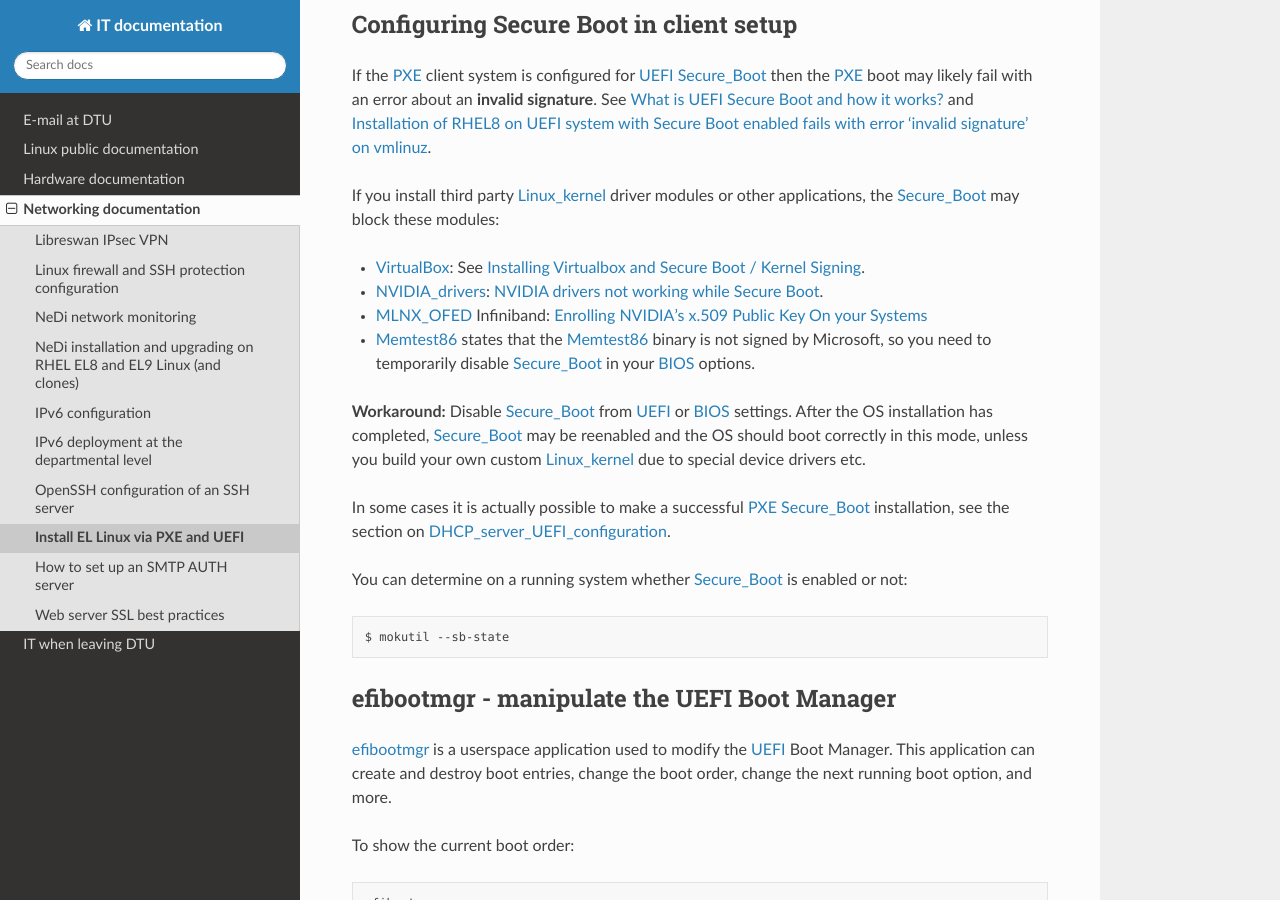
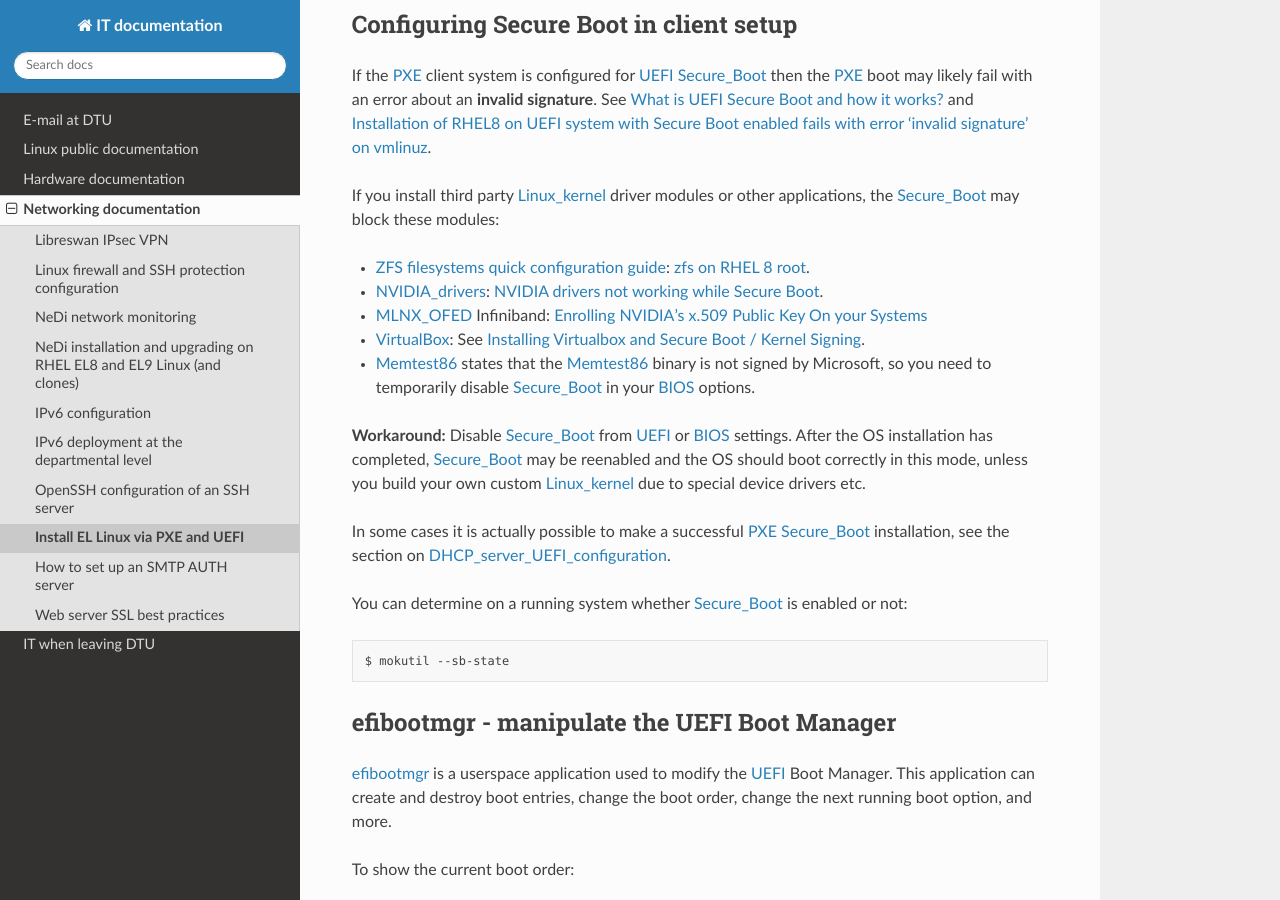
Before and after one commit to OleHolmNielsen/ITwiki, a Sphinx documentation site: the page built from docs/PXE_and_UEFI.rst, in a window 1280 px wide and 900 px high, scrolled down 3522 px. Built offline with Sphinx 7.4.7 and the Read the Docs theme 3.1.0, drawn with Linux system fonts in a browser that asks for light colours.

```diff
--- a/docs/PXE_and_UEFI.rst
+++ b/docs/PXE_and_UEFI.rst
@@ -171,11 +171,13 @@ and `Installation of RHEL8 on UEFI system with Secure Boot enabled fails with er
 If you install third party Linux_kernel_ driver modules or other applications,
 the Secure_Boot_ may block these modules:
 
-* VirtualBox_: See `Installing Virtualbox and Secure Boot / Kernel Signing <https://forums.virtualbox.org/viewtopic.php?t=113162>`_.
+* :ref:`ZFS_filesystems`: `zfs on RHEL 8 root <https://www.reddit.com/r/zfs/comments/lw3pmz/zfs_on_rhel_8_root/>`_.
 
 * NVIDIA_drivers_: `NVIDIA drivers not working while Secure Boot <https://forums.developer.nvidia.com/t/nvidia-drivers-not-working-while-secure-boot-is-enabled-after-updating-to-ubuntu-24-04/305351>`_.
 
 * MLNX_OFED_ Infiniband: `Enrolling NVIDIA's x.509 Public Key On your Systems <https://docs.nvidia.com/networking/display/mlnxofedv24010331/uefi+secure+boot>`_
+
+* VirtualBox_: See `Installing Virtualbox and Secure Boot / Kernel Signing <https://forums.virtualbox.org/viewtopic.php?t=113162>`_.
 
 * Memtest86_ states that the Memtest86_ binary is not signed by Microsoft, so you need to temporarily disable Secure_Boot_ in your BIOS_ options.
 
```
